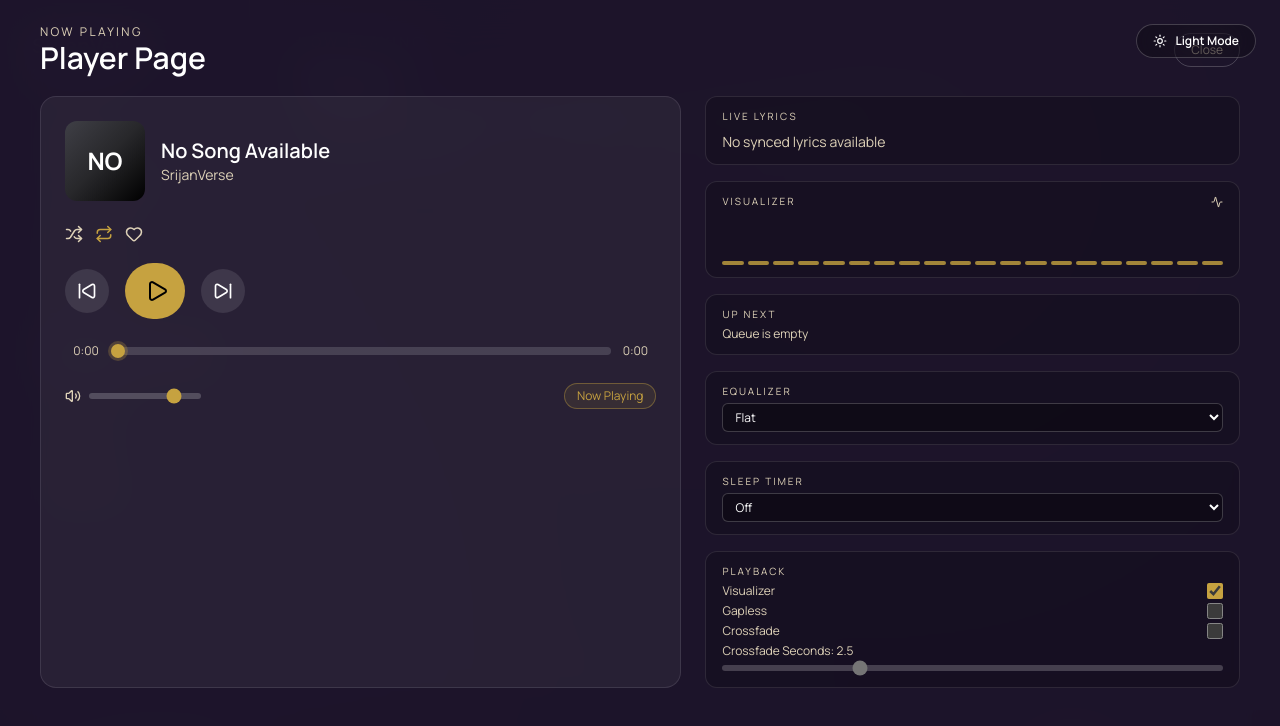
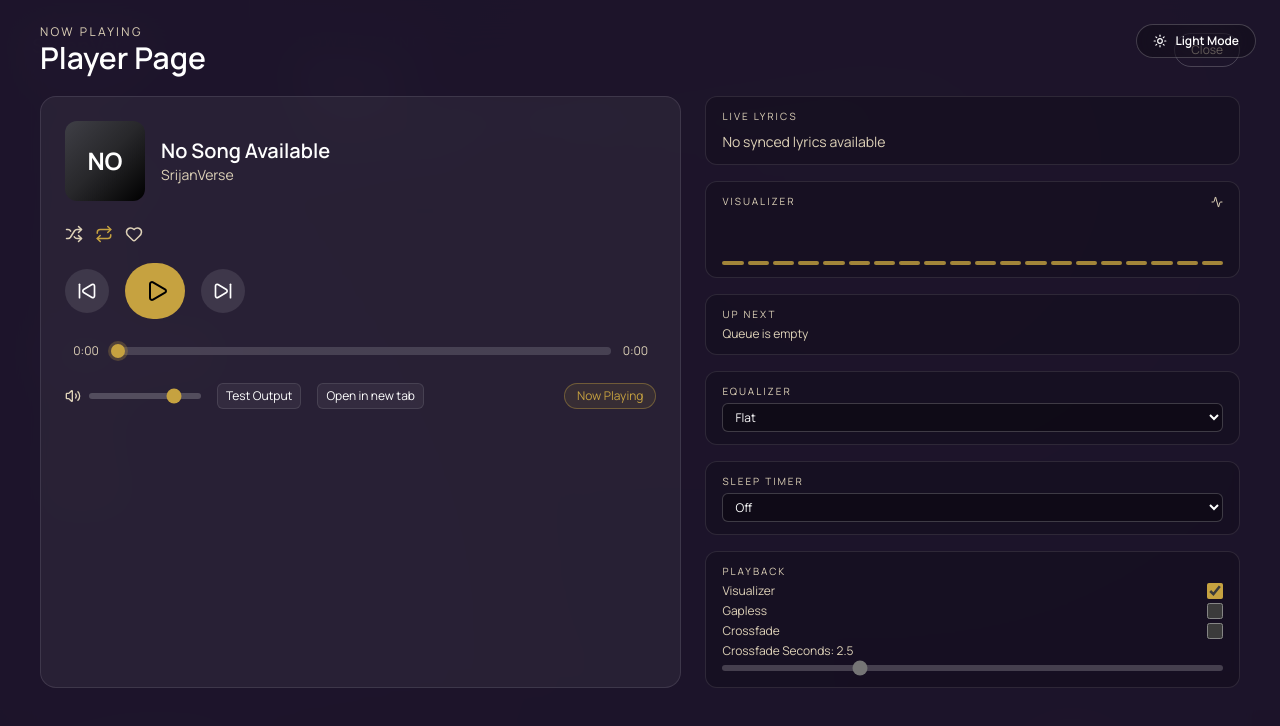
Before and after one commit to ghostdog1417/srijan-verse, a React (Vite) app: page / in a window 1280 px wide. Both pictures are taken after a click on the button "Open Player". Shown: the top 726 px of the page. Built offline with nearby package versions, Linux system fonts and the light colour scheme.

Commit message:
bugs fixed

```diff
--- a/src/App.jsx
+++ b/src/App.jsx
@@ -169,7 +169,7 @@ function App() {
 
   const lastTrackedSongIdRef = useRef(null)
 
-  const allSongIndexes = useMemo(() => songs.map((_, index) => index), [])
+  const allSongIndexes = useMemo(() => songs.map((_, index) => index), [metadataVersion])
   const [playQueue, setPlayQueue] = useState(allSongIndexes)
   const [queuePosition, setQueuePosition] = useState(0)
 
@@ -357,10 +357,10 @@ function App() {
       console.log('[App] CurrentSong changed:', { index: currentSongIndex, id: song.id, title: song.title, file: song.file, songsCount: songs.length })
       return song
     },
-    [currentSongIndex],
+    [currentSongIndex, metadataVersion],
   )
 
-  const songEntries = useMemo(() => songs.map((song, index) => ({ song, index })), [])
+  const songEntries = useMemo(() => songs.map((song, index) => ({ song, index })), [metadataVersion])
 
   const recentRankMap = useMemo(() => {
     const rankMap = {}
--- a/src/components/Player.jsx
+++ b/src/components/Player.jsx
@@ -230,6 +230,10 @@ function Player({
       return
     }
 
+    // Ensure the WebAudio graph exists and is attached to the audio element
+    // before attempting playback so the context isn't left suspended.
+    ensureAudioGraph()
+
     if (isPlaying) {
       console.log('[Play] Pausing playback')
       audio.pause()
@@ -272,6 +276,8 @@ function Player({
 
       try {
         console.log('[Audio] Sync playback attempt:', audio.src)
+        // Ensure audio graph exists when sync-playing (e.g. after source switch)
+        ensureAudioGraph()
         if (audioContextRef.current && audioContextRef.current.state === 'suspended') {
           await audioContextRef.current.resume()
         }
@@ -311,15 +317,17 @@ function Player({
   }, [volume, isMuted])
 
   useEffect(() => {
+    // Lazy-initialize WebAudio graph on-demand. Creation at mount can leave
+    // the AudioContext suspended in production (autoplay policies). We will
+    // create the context and nodes when the user initiates playback.
+  }, [])
+
+  const ensureAudioGraph = () => {
     const audio = audioRef.current
-    if (!audio || sourceNodeRef.current) {
-      return
-    }
+    if (!audio || sourceNodeRef.current) return
 
     const AudioContextClass = window.AudioContext || window.webkitAudioContext
-    if (!AudioContextClass) {
-      return
-    }
+    if (!AudioContextClass) return
 
     try {
       const context = new AudioContextClass()
@@ -355,10 +363,13 @@ function Player({
       highFilterRef.current = highFilter
       analyserRef.current = analyser
       analyserDataRef.current = new Uint8Array(analyser.frequencyBinCount)
-    } catch {
-      // Ignore equalizer setup errors and continue with native audio.
+    } catch (err) {
+      // Ignore equalizer setup errors and continue with native audio playback.
+      console.warn('[Audio] Could not initialize AudioContext:', err)
     }
+  }
 
+  useEffect(() => {
     return () => {
       if (audioContextRef.current) {
         void audioContextRef.current.close()
@@ -453,6 +464,52 @@ function Player({
 
     audio.currentTime = nextTime
     setCurrentTime(nextTime)
+  }
+
+  const testAudioOutput = async () => {
+    try {
+      const AudioContextClass = window.AudioContext || window.webkitAudioContext
+      if (!AudioContextClass) {
+        // eslint-disable-next-line no-alert
+        alert('AudioContext not available in this browser')
+        return
+      }
+
+      const ctx = new AudioContextClass()
+      const osc = ctx.createOscillator()
+      const gain = ctx.createGain()
+
+      osc.type = 'sine'
+      osc.frequency.value = 880
+      gain.gain.value = 0.0001
+
+      osc.connect(gain)
+      gain.connect(ctx.destination)
+
+      const now = ctx.currentTime
+      gain.gain.setValueAtTime(0.0001, now)
+      gain.gain.exponentialRampToValueAtTime(0.12, now + 0.02)
+
+      osc.start(now)
+
+      // stop after a short beep
+      gain.gain.exponentialRampToValueAtTime(0.0001, now + 0.2)
+      osc.stop(now + 0.21)
+
+      // close context shortly after
+      setTimeout(() => {
+        try {
+          void ctx.close()
+        } catch (e) {
+          // ignore
+        }
+      }, 500)
+    } catch (error) {
+      // eslint-disable-next-line no-console
+      console.error('Test audio failed', error)
+      // eslint-disable-next-line no-alert
+      alert(`Test audio failed: ${error?.message || error}`)
+    }
   }
 
   const handleTimeUpdate = (event) => {
@@ -600,7 +657,8 @@ function Player({
               <div className="flex items-center gap-2 text-brand-muted">
                 <button type="button" onClick={onToggleMute} className="hover:text-white">{isMuted ? <VolumeX size={16} /> : <Volume2 size={16} />}</button>
                 <input type="range" min="0" max="1" step="0.01" value={volume} onChange={(event) => onVolumeChange(Number(event.target.value))} className="h-1.5 w-28 cursor-pointer appearance-none rounded-full bg-white/20" />
-
+                <button type="button" onClick={testAudioOutput} className="ml-2 rounded-md border border-white/10 bg-white/5 px-2 py-1 text-xs text-white hover:bg-white/10">Test Output</button>
+                <button type="button" onClick={() => window.open(currentSong.file, '_blank')} className="ml-2 rounded-md border border-white/10 bg-white/5 px-2 py-1 text-xs text-white hover:bg-white/10">Open in new tab</button>
                 {hasError ? (
                   <div className="ml-auto inline-flex items-center gap-2 rounded-full border border-red-500/40 bg-red-500/10 px-3 py-1 text-xs text-red-300" title={playError || 'Audio unavailable'}><AlertCircle size={14} />Audio unavailable</div>
                 ) : isLoading ? (
```
